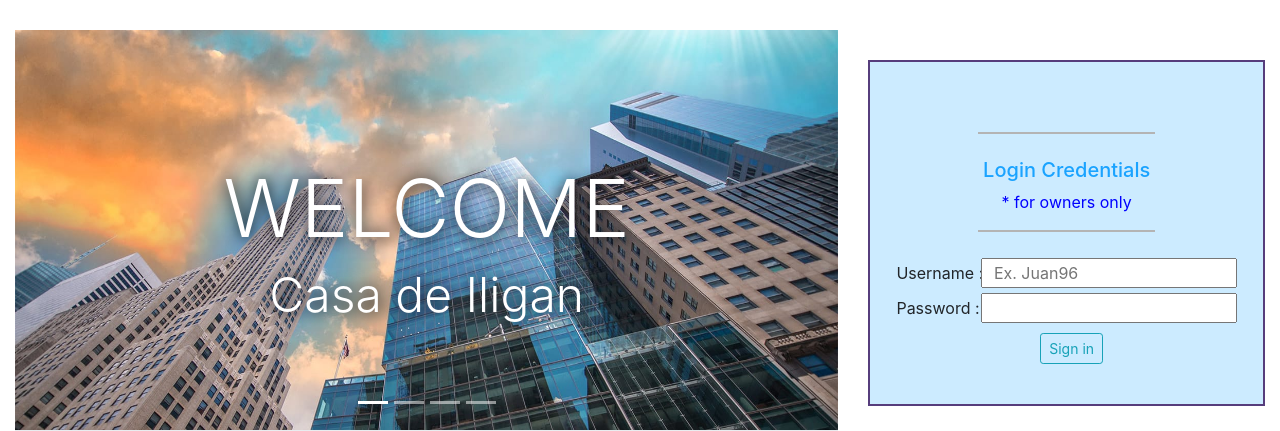
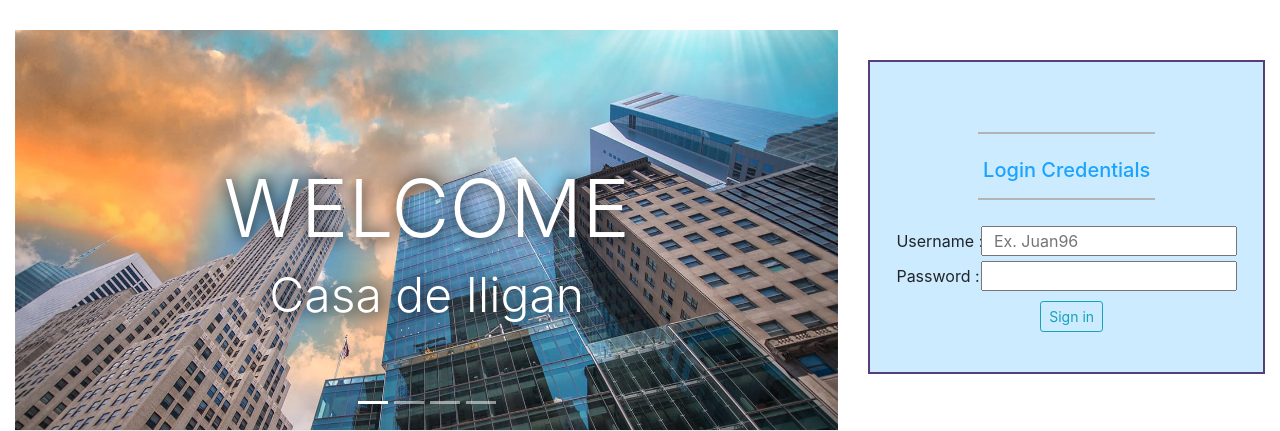
Before and after one commit to drichardcarl/CasadeIligan, a Python web app: template frontend/templates/homepage.html in a window 1280 px wide. Shown: the part 92-523 px from the top of the page. Run offline with Jinja, Linux system fonts and the light colour scheme; the template is opened without the code that fills it, so the values that code supplies are empty; some libraries are stand-ins or nearby versions.

Commit message:
homepage edited final

```diff
--- a/frontend/templates/homepage.html
+++ b/frontend/templates/homepage.html
@@ -132,7 +132,7 @@
 			<div class="login-head">
 			<br><hr>
 			<h5>Login Credentials</h5>
-			<p>* for owners only </p>
+
 			<hr>
 			</div>
 
```
